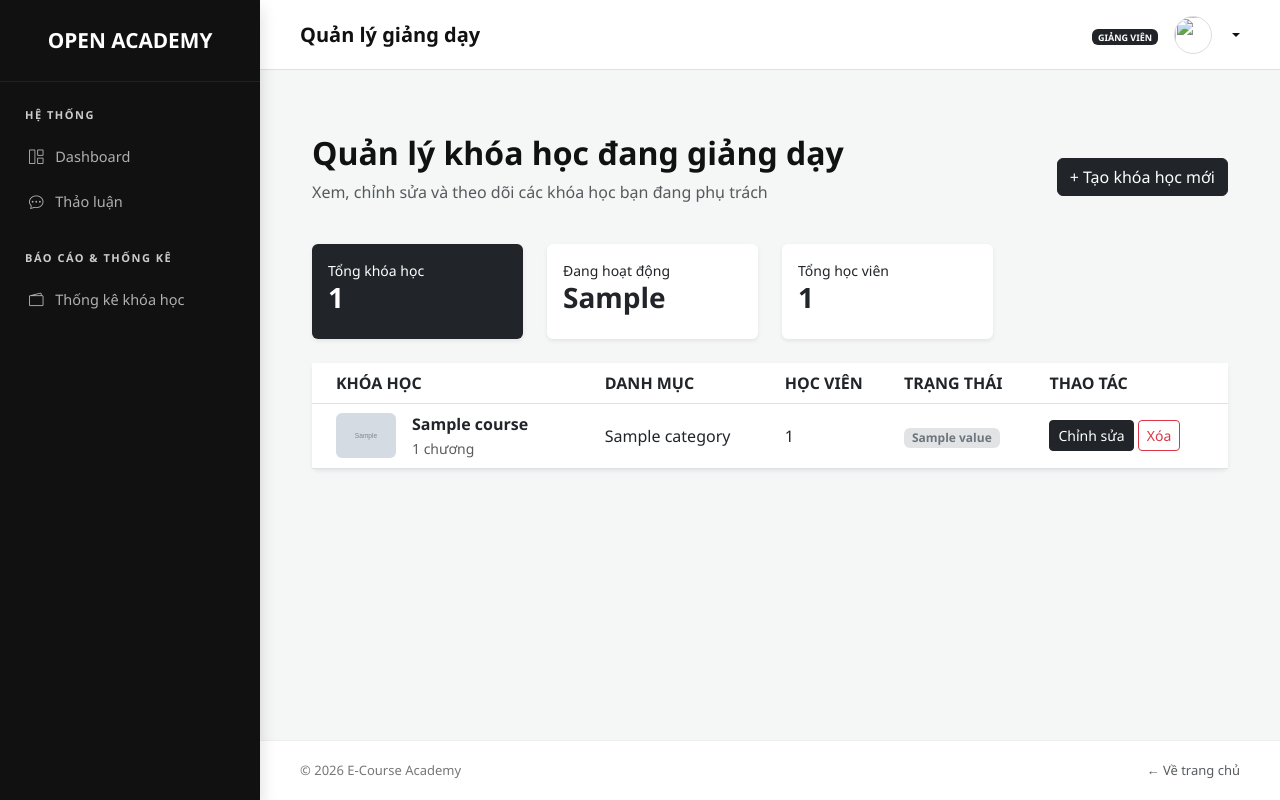
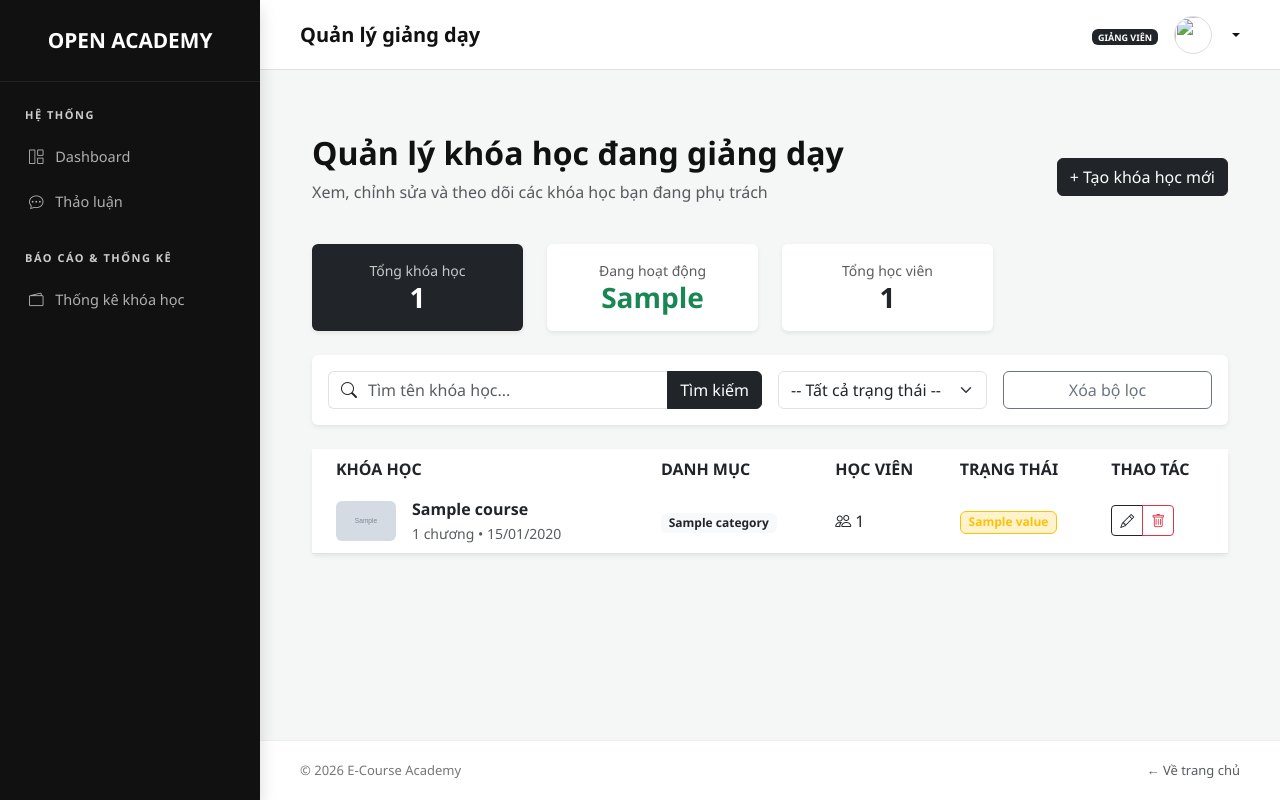
Before and after one commit to buixuanphat/open-academy-flask, a Flask app: template E-Course/app/templates/lecturer/dashboard.html in a window 1280 px wide. Run offline with Flask 3, Linux system fonts and the light colour scheme; the template is opened without the code that fills it: most values are stand-ins (such as "Sample title", 1, 10 or a date in 2020); grey boxes marked "Sample" are stand-in pictures.

Commit message:
SCRUM-38 Xây dựng chức năng quản lý danh sách khóa học đang giảng dạy

```diff
--- a/E-Course/app/templates/lecturer/dashboard.html
+++ b/E-Course/app/templates/lecturer/dashboard.html
@@ -12,65 +12,136 @@
 
     <div class="row mb-4">
         <div class="col-md-3">
-            <div class="card p-3 shadow-sm border-0 bg-dark text-white">
-                <small>Tổng khóa học</small>
-                <h3 class="fw-bold">{{ total_courses }}</h3>
+            <div class="card p-3 shadow-sm border-0 bg-dark text-white text-center">
+                <small class="opacity-75">Tổng khóa học</small>
+                <h3 class="fw-bold m-0">{{ total_courses }}</h3>
             </div>
         </div>
         <div class="col-md-3">
-            <div class="card p-3 shadow-sm border-0">
-                <small>Đang hoạt động</small>
-                <h3 class="fw-bold">{{ active_courses }}</h3>
+            <div class="card p-3 shadow-sm border-0 text-center">
+                <small class="text-muted">Đang hoạt động</small>
+                <h3 class="fw-bold m-0 text-success">{{ active_courses }}</h3>
             </div>
         </div>
         <div class="col-md-3">
-            <div class="card p-3 shadow-sm border-0">
-                <small>Tổng học viên</small>
-                <h3 class="fw-bold">{{ total_students | format_number }}</h3>
+            <div class="card p-3 shadow-sm border-0 text-center">
+                <small class="text-muted">Tổng học viên</small>
+                <h3 class="fw-bold m-0">{{ total_students }}</h3>
             </div>
+        </div>
+    </div>
+
+    <div class="card shadow-sm border-0 mb-4">
+        <div class="card-body">
+            <form id="filter-form" method="GET" action="{{ url_for('lecturer.dashboard') }}" class="row g-3">
+                <div class="col-md-6">
+                    <div class="input-group">
+                        <span class="input-group-text bg-white border-end-0"><i class="bi bi-search"></i></span>
+                        <input type="text" name="kw" class="form-control border-start-0 ps-0"
+                               placeholder="Tìm tên khóa học..." value="{{ request.args.get('kw', '') }}">
+                        <button class="btn btn-dark" type="submit">Tìm kiếm</button>
+                    </div>
+                </div>
+
+                <div class="col-md-3">
+                    <select name="status" class="form-select" onchange="this.form.submit()">
+                        <option value="">-- Tất cả trạng thái --</option>
+                        {% for s in CourseStatus %}
+                        <option value="{{ s.value }}" {% if request.args.get('status') == s.value %}selected{% endif %}>
+                            {{ s.name | capitalize }}
+                        </option>
+                        {% endfor %}
+                    </select>
+                </div>
+
+                <div class="col-md-3">
+                    <a href="{{ url_for('lecturer.dashboard') }}" class="btn btn-outline-secondary w-100">Xóa bộ lọc</a>
+                </div>
+            </form>
         </div>
     </div>
 
     <div class="card shadow-sm border-0">
         <div class="card-body p-0">
+            <div class="table-responsive">
                 <table class="table table-hover align-middle mb-0">
-                <thead class="bg-light">
+                    <thead class="bg-light text-secondary">
                         <tr>
-                        <th class="ps-4">KHÓA HỌC</th>
-                        <th>DANH MỤC</th>
-                        <th>HỌC VIÊN</th>
-                        <th>TRẠNG THÁI</th>
-                        <th>THAO TÁC</th>
+                            <th class="ps-4 border-0">KHÓA HỌC</th>
+                            <th class="border-0">DANH MỤC</th>
+                            <th class="border-0">HỌC VIÊN</th>
+                            <th class="border-0">TRẠNG THÁI</th>
+                            <th class="border-0">THAO TÁC</th>
                         </tr>
                     </thead>
                     <tbody>
+                        {% if pagination.items %}
                             {% for course in pagination.items %}
                             <tr>
                                 <td class="ps-4">
                                     <div class="d-flex align-items-center">
-                                <img src="{{ course.image }}" class="rounded me-3" width="60" alt="Thumbnail">
+                                        <img src="{{ course.image }}" class="rounded me-3 object-fit-cover"
+                                             width="60" height="40" alt="Thumbnail">
                                         <div>
                                             <div class="fw-bold">{{ course.title }}</div>
-                                    <small class="text-muted">{{ course.sections|length }} chương</small>
+                                            <small class="text-muted">{{ course.sections|length }} chương • {{ course.created_date.strftime('%d/%m/%Y') }}</small>
                                         </div>
                                     </div>
                                 </td>
-                        <td>{{ course.category.name }}</td>
-                        <td>{{ course.enrollments|length }}</td>
+                                <td><span class="badge bg-light text-dark">{{ course.category.name }}</span></td>
+                                <td><i class="bi bi-people me-1"></i>{{ course.enrollments|length }}</td>
                                 <td>
-                            <span class="badge {% if course.status.value == 'active' %}bg-success-subtle text-success{% else %}bg-secondary-subtle text-secondary{% endif %}">
-                                {{ course.status.value | capitalize }}
-                            </span>
+                                    {% if course.status.value == 'active' %}
+                                        <span class="badge bg-success-subtle text-success border border-success">Active</span>
+                                    {% elif course.status.value == 'draft' %}
+                                        <span class="badge bg-secondary-subtle text-secondary border border-secondary">Draft</span>
+                                    {% else %}
+                                        <span class="badge bg-warning-subtle text-warning border border-warning">{{ course.status.value | capitalize }}</span>
+                                    {% endif %}
                                 </td>
                                 <td>
-                            <a href="{{ url_for('lecturer.manage_course', course_id=course.id) }}" class="btn btn-sm btn-dark">Chỉnh sửa</a>
-                            <button class="btn btn-sm btn-outline-danger">Xóa</button>
+                                    <div class="btn-group">
+                                        <a href="{{ url_for('lecturer.manage_course', course_id=course.id) }}" class="btn btn-sm btn-outline-dark">
+                                            <i class="bi bi-pencil"></i>
+                                        </a>
+                                        <button class="btn btn-sm btn-outline-danger" onclick="return confirm('Xác nhận xóa khóa học?')">
+                                            <i class="bi bi-trash"></i>
+                                        </button>
+                                    </div>
                                 </td>
                             </tr>
                             {% endfor %}
+                        {% else %}
+                            <tr>
+                                <td colspan="5" class="text-center py-5">
+                                    <p class="text-muted mb-0">Không tìm thấy khóa học nào phù hợp.</p>
+                                </td>
+                            </tr>
+                        {% endif %}
                     </tbody>
                 </table>
             </div>
         </div>
+
+        {% if pagination.pages > 1 %}
+        <div class="card-footer bg-white border-0 py-3">
+            <nav>
+                <ul class="pagination pagination-sm justify-content-center mb-0">
+                    {% for page_num in pagination.iter_pages() %}
+                        {% if page_num %}
+                            <li class="page-item {% if page_num == pagination.page %}active{% endif %}">
+                                <a class="page-link" href="{{ url_for('lecturer.dashboard', page=page_num, kw=request.args.get('kw', ''), status=request.args.get('status', '')) }}">
+                                    {{ page_num }}
+                                </a>
+                            </li>
+                        {% else %}
+                            <li class="page-item disabled"><span class="page-link">...</span></li>
+                        {% endif %}
+                    {% endfor %}
+                </ul>
+            </nav>
+        </div>
+        {% endif %}
+    </div>
 </div>
 {% endblock %}
```
Also changed, not shown: E-Course/app/routes/lecturer.py (+21 -9 lines). Lines whose indentation alone changed are shown as unchanged.
